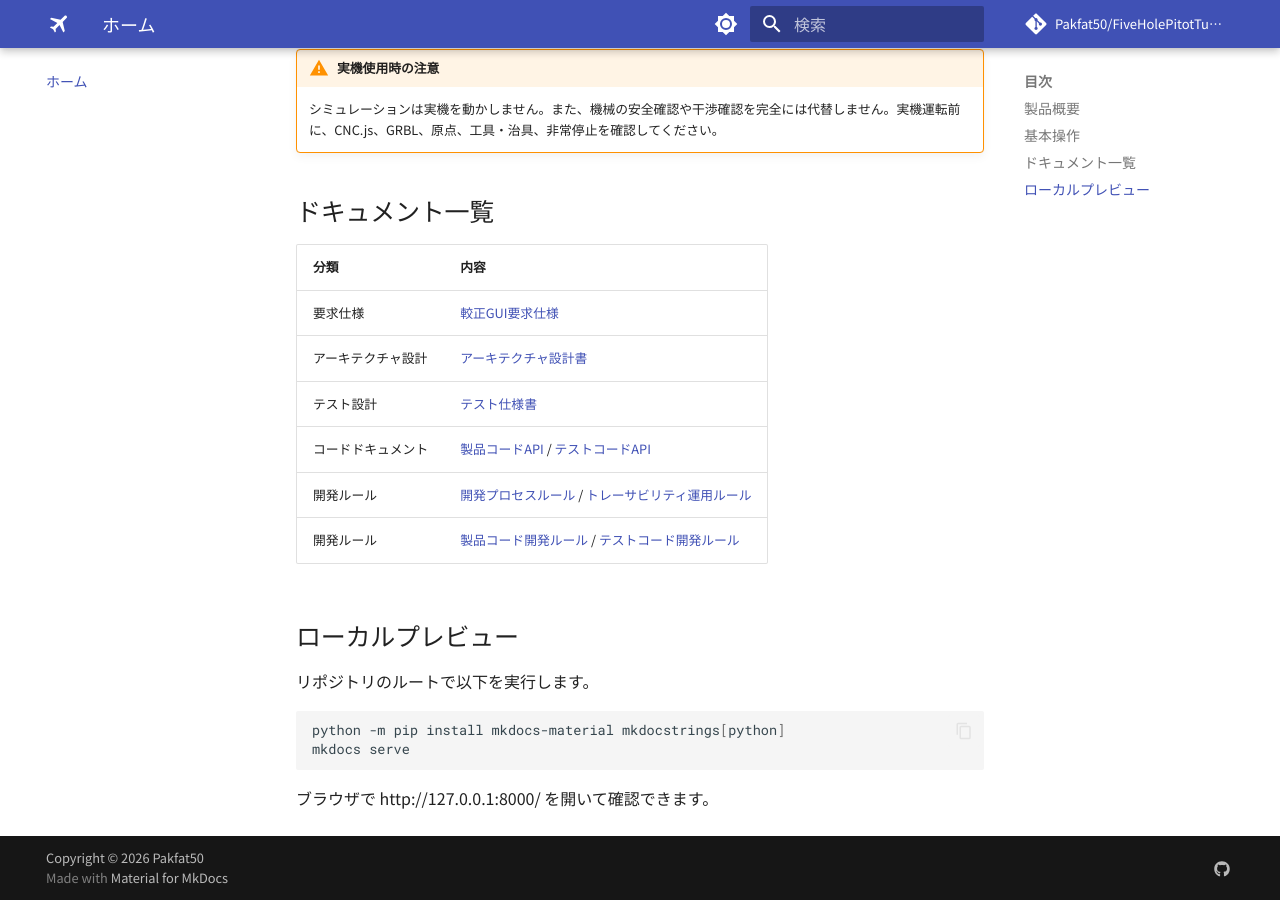
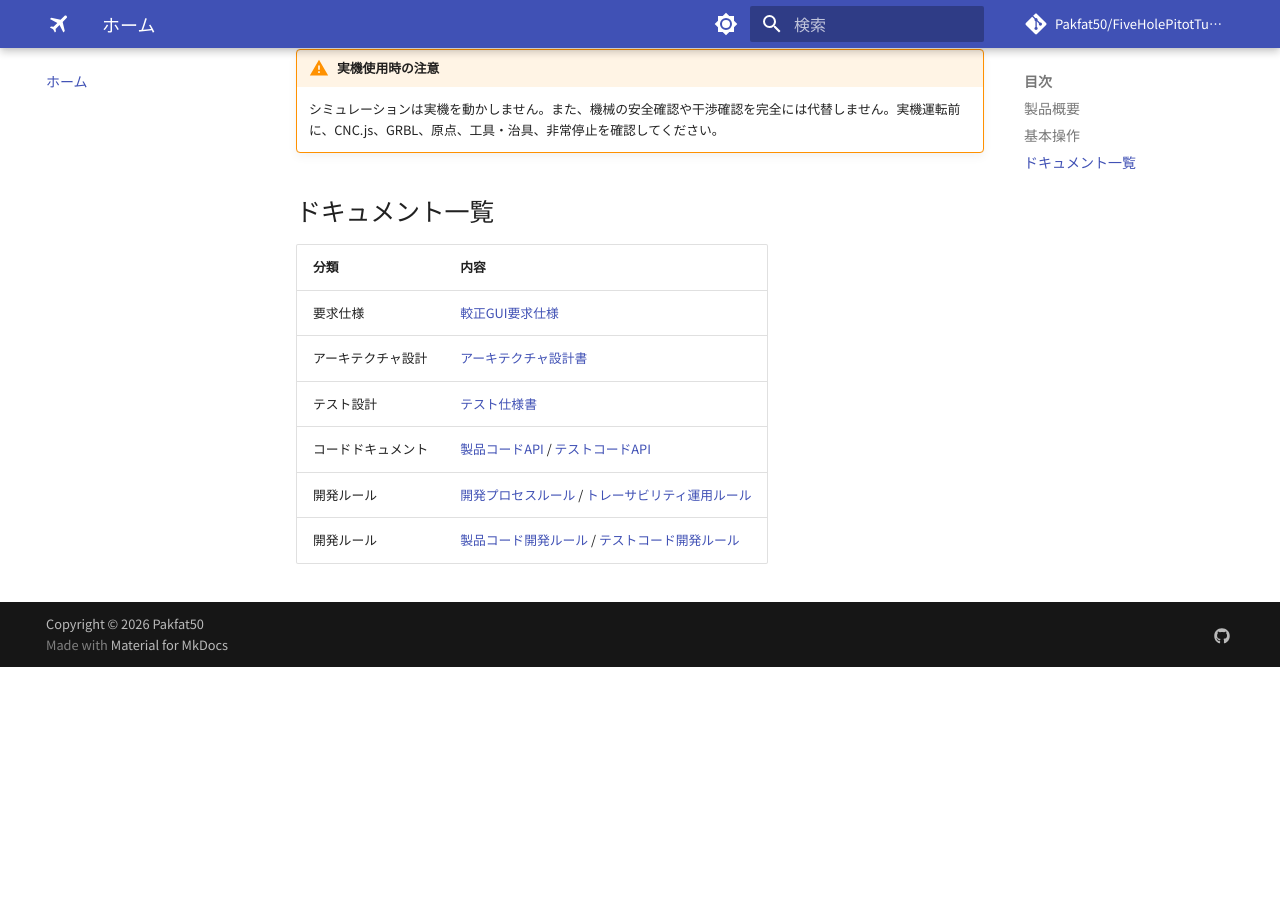
Before and after one commit to Pakfat50/FiveHolePitotTubeCalibration, an MkDocs documentation site: the page built from docs/index.md, in a window 1280 px wide and 900 px high, scrolled down 1353 px. Built offline with MkDocs 1.6.1 and Material for MkDocs 9.7.7, drawn with Linux system fonts in a browser that asks for light colours; comment, search, counter and statistics services are not loaded; after the commit the page ends 2020 px from its top, so only the background shows below that.

Commit message:
docs: remove local preview instructions from landing page

````diff
--- a/docs/index.md
+++ b/docs/index.md
@@ -33,14 +33,3 @@
 | コードドキュメント | [製品コードAPI](api.md) / [テストコードAPI](test-api.md) |
 | 開発ルール | [開発プロセスルール](development_process_guideline.md) / [トレーサビリティ運用ルール](traceability_rules.md) |
 | 開発ルール | [製品コード開発ルール](product_code_guideline.md) / [テストコード開発ルール](test_doxygen_guideline.md) |
-
-## ローカルプレビュー
-
-リポジトリのルートで以下を実行します。
-
-```bash
-python -m pip install mkdocs-material mkdocstrings[python]
-mkdocs serve
-```
-
-ブラウザで http://127.0.0.1:8000/ を開いて確認できます。
````
